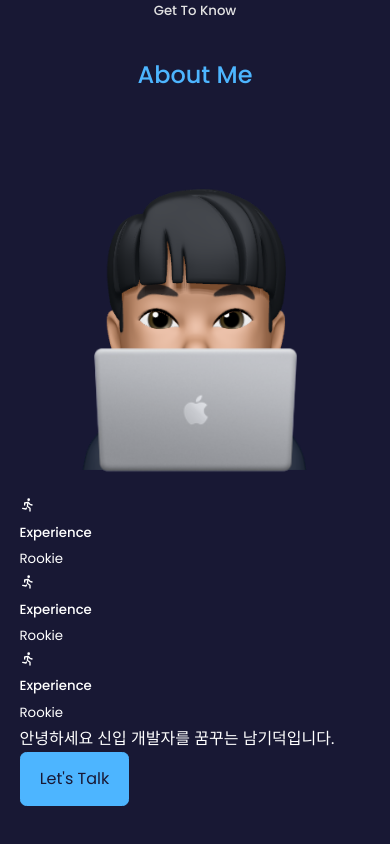
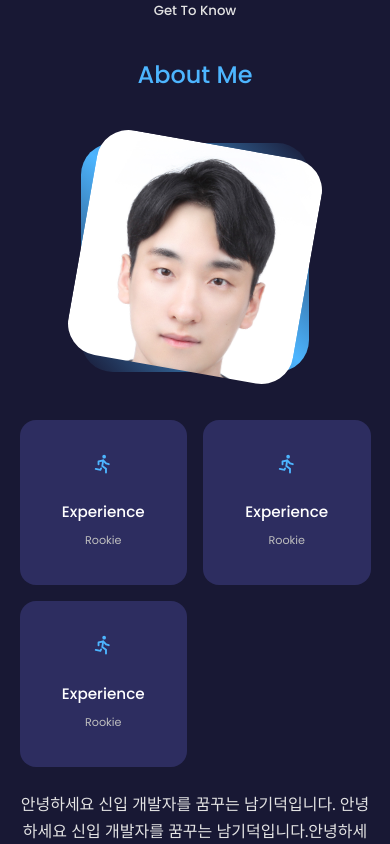
Before and after one commit to NamGideokk/portfolio-website, a React (Create React App) app: page / in a window 390 px wide. Shown: the part 940-1784 px from the top of the page. Built offline with nearby package versions, Linux system fonts and the light colour scheme.

Commit message:
aoubt 섹션 스타일링

```diff
--- a/src/components/about/About.jsx
+++ b/src/components/about/About.jsx
@@ -1,6 +1,6 @@
 import React from "react";
 import "./about.css";
-import AVATAR from "../../assets/avatar.png";
+import AVATAR from "../../assets/ngd.jpg";
 import { TbRun } from "react-icons/tb";
 
 const About = () => {
@@ -34,7 +34,15 @@ const About = () => {
             </article>
           </div>
 
-          <p>안녕하세요 신입 개발자를 꿈꾸는 남기덕입니다.</p>
+          <p>
+            안녕하세요 신입 개발자를 꿈꾸는 남기덕입니다. 안녕하세요 신입
+            개발자를 꿈꾸는 남기덕입니다.안녕하세요 신입 개발자를 꿈꾸는
+            남기덕입니다.안녕하세요 신입 개발자를 꿈꾸는 남기덕입니다.안녕하세요
+            신입 개발자를 꿈꾸는 남기덕입니다.안녕하세요 신입 개발자를 꿈꾸는
+            남기덕입니다.안녕하세요 신입 개발자를 꿈꾸는 남기덕입니다.안녕하세요
+            신입 개발자를 꿈꾸는 남기덕입니다.안녕하세요 신입 개발자를 꿈꾸는
+            남기덕입니다.
+          </p>
 
           <a href="#contact" className="btn btn-primary">
             Let's Talk
--- a/src/components/about/about.css
+++ b/src/components/about/about.css
@@ -0,0 +1,107 @@
+.about__container {
+  display: grid;
+  grid-template-columns: 35% 50%;
+  gap: 15%;
+}
+
+.about__me {
+  width: 100%;
+  aspect-ratio: 1/1;
+  border-radius: 2rem;
+  background: linear-gradient(
+    45deg,
+    transparent,
+    var(--accent-color),
+    transparent
+  );
+  display: grid;
+  place-items: center;
+}
+
+.about__me-image {
+  height: 100%;
+  border-radius: 2rem;
+  overflow: hidden;
+  transform: rotate(10deg);
+  transition: 0.3s;
+}
+.about__me-image:hover {
+  transform: rotate(0deg);
+}
+
+.about__cards {
+  display: grid;
+  grid-template-columns: repeat(3, 1fr);
+  gap: 1.5rem;
+}
+
+.about__card {
+  background-color: var(--bg-color-light);
+  border: 1px solid transparent;
+  border-radius: 1rem;
+  padding: 2rem;
+  text-align: center;
+  transition: 0.3s;
+}
+.about__card:hover {
+  background-color: transparent;
+  border-color: var(--accent-color-dark);
+}
+
+.about__card h5 {
+  font-size: 0.95rem;
+}
+
+.about__card small {
+  font-size: 0.7rem;
+  color: var(--font-color-dark);
+}
+
+.about__icon {
+  color: var(--accent-color);
+  font-size: 1.4rem;
+  margin-bottom: 1rem;
+}
+
+.about__content p {
+  margin: 2rem 0 2.6rem;
+  color: var(--font-color-light);
+}
+
+/* 미디어 쿼리 (medium) */
+@media screen and (max-width: 1024px) {
+  .about__container {
+    grid-template-columns: 1fr;
+    gap: 0;
+  }
+
+  .about__me {
+    width: 50%;
+    margin: 2rem auto 4rem;
+  }
+
+  .about__content p {
+    margin: 1rem 0 1.5rem;
+  }
+}
+
+/* 미디어 쿼리 (small) */
+@media screen and (max-width: 600px) {
+  .about__me {
+    width: 65%;
+    margin: 0 auto 3rem;
+  }
+
+  .about__cards {
+    grid-template-columns: 1fr 1fr;
+    gap: 1rem;
+  }
+
+  .about__content {
+    text-align: center;
+  }
+
+  .about__content p {
+    margin: 1.5rem 0;
+  }
+}
```
